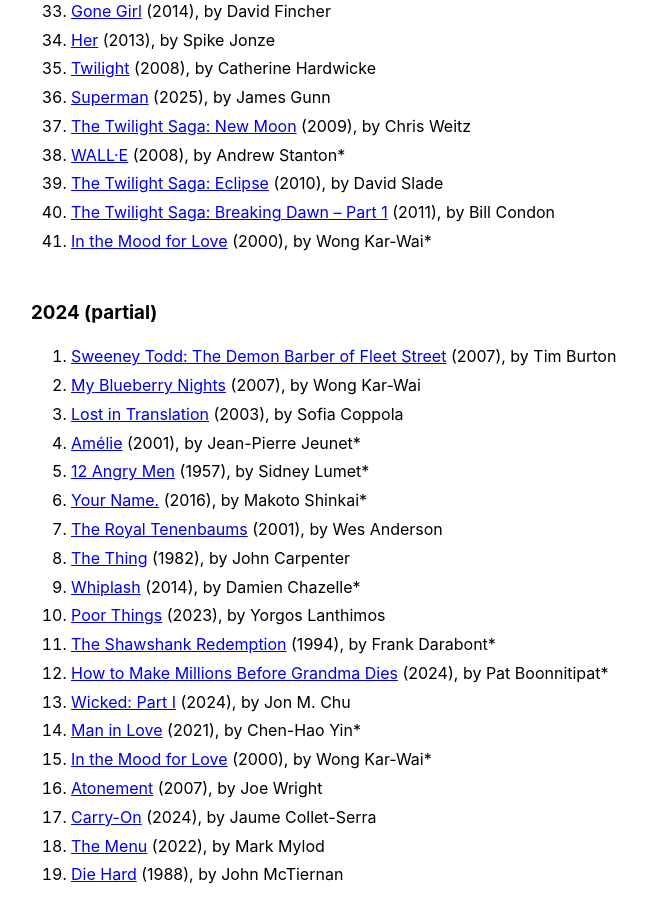
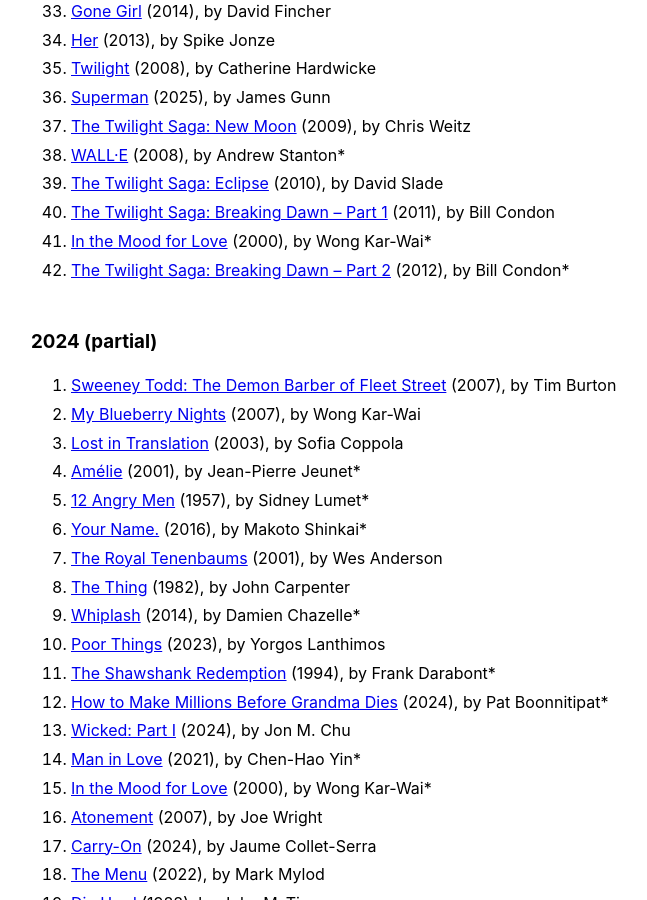
Before and after one commit to llucasly/llucasly.github.io, a Jekyll site: the page built from watching list.md, in a window 1280 px wide and 900 px high, scrolled down 1249 px. Shown: the whole window, without its empty margins (289-936 px from the left). Built offline with Jekyll 4.4.1, drawn with Linux system fonts in a browser that asks for light colours.

Commit message:
Added Movie

```diff
--- a/watching list.md
+++ b/watching list.md
@@ -49,6 +49,7 @@ Films I especially loved are marked with an astrisk (*).
 39. [The Twilight Saga: Eclipse](https://letterboxd.com/film/the-twilight-saga-eclipse/) (2010), by David Slade
 40. [The Twilight Saga: Breaking Dawn – Part 1](https://letterboxd.com/film/the-twilight-saga-breaking-dawn-part-1/) (2011), by Bill Condon
 41. [In the Mood for Love](https://letterboxd.com/film/in-the-mood-for-love/) (2000), by Wong Kar-Wai*
+42. [The Twilight Saga: Breaking Dawn – Part 2](https://letterboxd.com/film/the-twilight-saga-breaking-dawn-part-2/) (2012), by Bill Condon*
 
 ### 2024 (partial)
 1. [Sweeney Todd: The Demon Barber of Fleet Street](https://letterboxd.com/film/sweeney-todd-the-demon-barber-of-fleet-street-2007/) (2007), by Tim Burton
```
